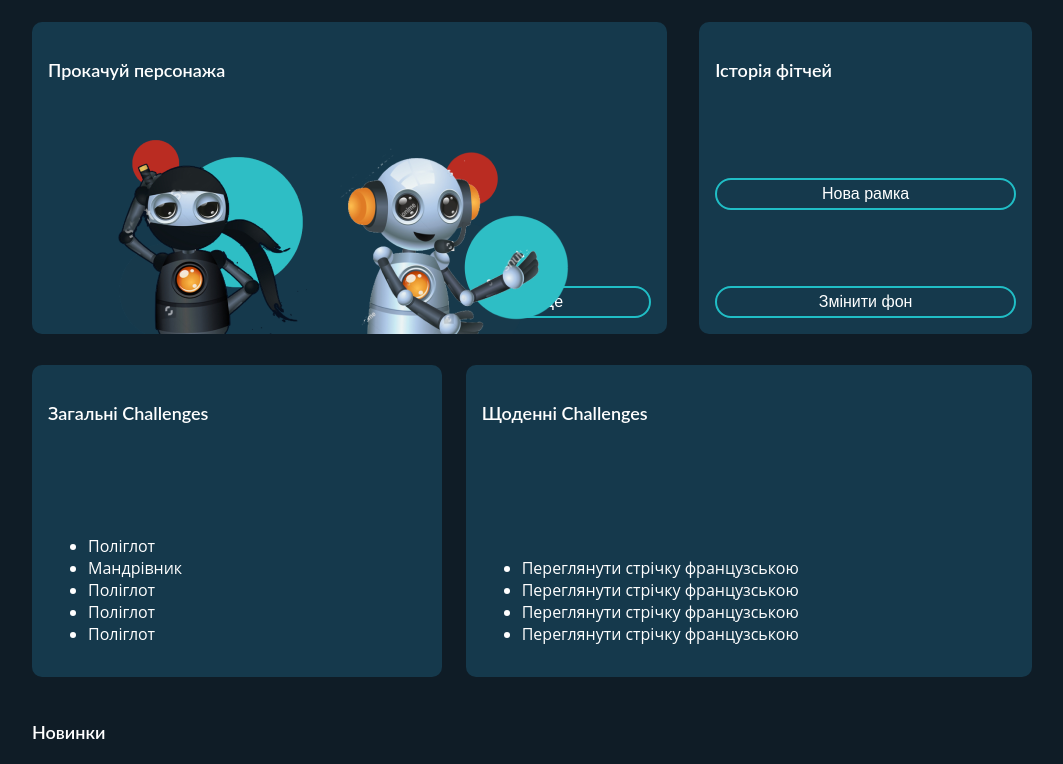
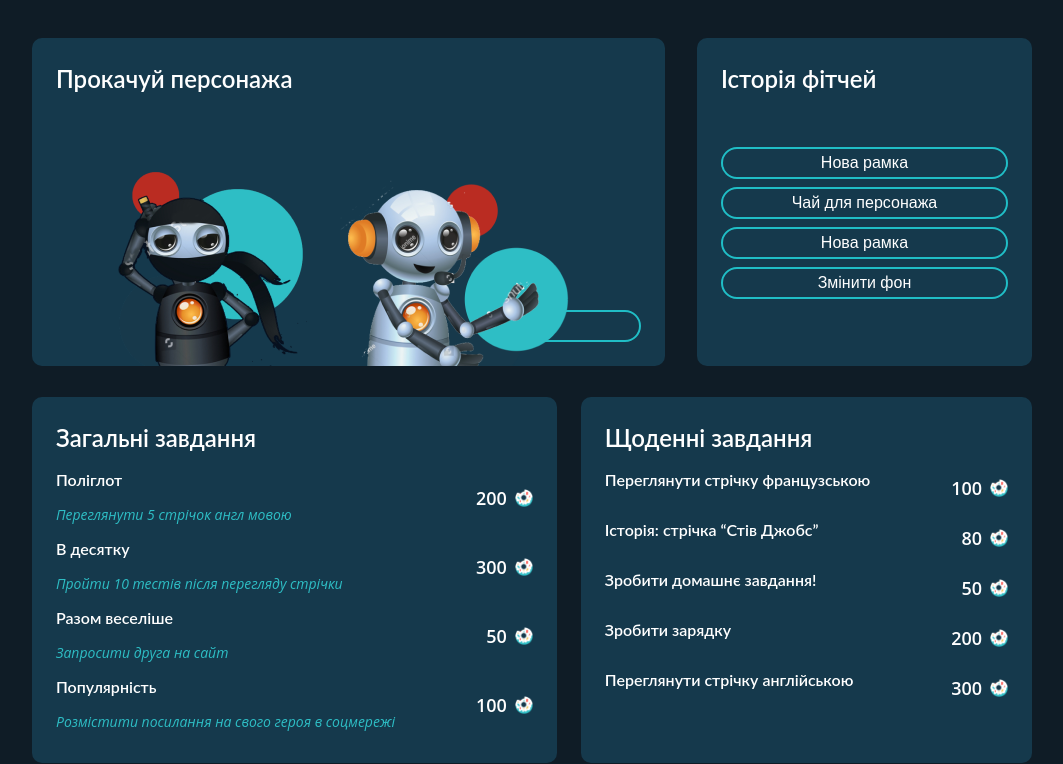
Before and after one commit to Cinema-Challenge/sweet-tv-kids, a React (Create React App) app: page /kids in a window 1280 px wide. Shown: the part 596-1360 px from the top of the page, without its empty margins (108-1171 px from the left). Built offline with nearby package versions, Linux system fonts and the light colour scheme; grey boxes are pictures that could not be loaded.

Commit message:
challenge lists

```diff
--- a/src/components/donuts-amount/DonutsAmount.jsx
+++ b/src/components/donuts-amount/DonutsAmount.jsx
@@ -7,17 +7,18 @@ const DonutsAmountBlock = styled(FlexBlock)`
     align-items: center;
 
     span {
-        font-size: 60px;
+        font-size: ${props => (props.size || '60px')};
+        font-weight: 600;
         margin-right: 8px;
     }
 
     img {
-        max-height: 60px;
+        max-height: ${props => (props.size || '60px')};
     }
 `;
 
-const DonutsAmount = ({donuts}) => (
-    <DonutsAmountBlock>
+const DonutsAmount = ({donuts, size}) => (
+    <DonutsAmountBlock size={size}>
         <span>{donuts}</span>
         <img src={imageSrc} alt="donuts" />
     </DonutsAmountBlock>
--- a/src/components/features-history/FeatutesHistory.jsx
+++ b/src/components/features-history/FeatutesHistory.jsx
@@ -2,12 +2,17 @@ import React from "react";
 import { Block } from '../../styled-components/Block';
 import { Title } from '../../styled-components/Headline';
 import { Button } from '../../styled-components/Button';
+import { FlexBlock } from '../../styled-components/FlexBlock';
 
 const FeaturesList = () => (
     <Block direction="column">
         <Title>Історія фітчей</Title>
-        <Button>Нова рамка</Button>
-        <Button>Змінити фон</Button>
+        <FlexBlock direction="column" justify="center" grow="1">
+            <Button margin="0 0 8px 0">Нова рамка</Button>
+            <Button margin="0 0 8px 0">Чай для персонажа</Button>
+            <Button margin="0 0 8px 0">Нова рамка</Button>
+            <Button>Змінити фон</Button>
+        </FlexBlock>
     </Block>
 )
 
--- a/src/index.css
+++ b/src/index.css
@@ -24,3 +24,8 @@ code {
 .app-container {
   background: #0F1C26;
 }
+
+* {
+  margin: 0;
+  padding: 0;
+}
--- a/src/pages/kids-app/KidsApp.jsx
+++ b/src/pages/kids-app/KidsApp.jsx
@@ -10,18 +10,49 @@ import FeaturesList from '../../components/features-history/FeatutesHistory';
 import UpdateCharacter from '../../components/update-character/UpdateCharacter';
 
 const mainChallenges = [
-    'Поліглот',
-    'Мандрівник',
-    'Поліглот',
-    'Поліглот',
-    'Поліглот'
+    {
+        title: 'Поліглот',
+        desc: 'Переглянути 5 стрічок англ мовою',
+        donutsAmount: '200'
+    },
+    {
+        title: 'В десятку',
+        desc: 'Пройти 10 тестів після перегляду стрічки',
+        donutsAmount: '300'
+    },
+    {
+        title: 'Разом веселіше',
+        desc: 'Запросити друга на сайт',
+        donutsAmount: '50'
+    },
+    {
+        title: 'Популярність',
+        desc: 'Розмістити посилання на свого героя в соцмережі',
+        donutsAmount: '100'
+    }
 ];
 
 const dailyChallenges = [
-    'Переглянути стрічку французською',
-    'Переглянути стрічку французською',
-    'Переглянути стрічку французською',
-    'Переглянути стрічку французською',
+    {
+        title: 'Переглянути стрічку французською',
+        donutsAmount: '100'
+    },
+    {
+        title: 'Історія: стрічка “Стів Джобс”',
+        donutsAmount: '80'
+    },
+    {
+        title: 'Зробити домашнє завдання!',
+        donutsAmount: '50'
+    },
+    {
+        title: 'Зробити зарядку',
+        donutsAmount: '200'
+    },
+    {
+        title: 'Переглянути стрічку англійською',
+        donutsAmount: '300'
+    },
 ];
 
 const moviesListData = [
@@ -101,9 +132,15 @@ const CharacterBlock = styled(FlexBlock)`
     margin-bottom: 16px;
 `;
 
+const SubHeader = styled.div`
+    padding: 24px 0;
+`;
+
 const KidsApp = () => (
     <Container>
-        <p>Головна / Кабінет</p>
+        <SubHeader>
+            <p>Головна / Кабінет</p>
+        </SubHeader>
         <CharacterBlock>
             <Character />
             <CharacterTasks />
@@ -115,8 +152,8 @@ const KidsApp = () => (
         </FlexBlock>
 
         <FlexBlock padding="8px 0">
-            <ChallengeList title="Загальні Challenges" items={mainChallenges} align="24px" />
-            <ChallengeList title="Щоденні Challenges" items={dailyChallenges} />
+            <ChallengeList title="Загальні завдання" items={mainChallenges} marginRight="24px" />
+            <ChallengeList title="Щоденні завдання" items={dailyChallenges} />
         </FlexBlock>
 
 
--- a/src/pages/kids-app/challenge-list/ChallengeList.jsx
+++ b/src/pages/kids-app/challenge-list/ChallengeList.jsx
@@ -1,12 +1,14 @@
 import React from "react";
 import { Block } from '../../../styled-components/Block';
 import { Title } from '../../../styled-components/Headline';
+import ChallengeItem from './challenge-item/ChallengeItem';
 
-const ChallengeList = ({title, items, align}) => (
-    <Block direction="column" align="center" marginRight={align}>
+
+const ChallengeList = ({title, items, marginRight}) => (
+    <Block direction="column" align="center" justify="flex-start" marginRight={marginRight}>
         <Title>{title}</Title>
         <ul>
-            {items.map(item => <li>{item}</li>)}
+            {items.map(item => <ChallengeItem {...item} />)}
         </ul>
     </Block>
 )
--- /dev/null
+++ b/src/pages/kids-app/challenge-list/challenge-item/ChallengeItem.jsx
@@ -0,0 +1,41 @@
+import React from "react";
+import styled from 'styled-components';
+import { FlexBlock } from "../../../../styled-components/FlexBlock";
+import { Title } from '../../../../styled-components/Headline';
+import DonutsAmount from '../../../../components/donuts-amount/DonutsAmount';
+
+const Item = styled.ol`
+    display: flex;
+    justify-content: space-between;
+
+`;
+
+const Desc = styled.p`
+    display: inline-block;
+    color: #2EBEC5;
+    font-style: italic;
+    font-size: 14px;
+`;
+
+const ItemTitle = styled(Title)`
+    cursor: pointer;
+    transition: .3s;
+
+    &:hover {
+        color: #2EBEC5;
+    }
+`;
+
+
+const ChallengeItem = ({title, desc, donutsAmount}) => (
+    <Item>
+        <FlexBlock direction="column" margin="0 0 8px 0">
+            <ItemTitle fz="16px">{title}</ItemTitle>
+            <Desc>{desc}</Desc>
+        </FlexBlock>
+
+        <DonutsAmount donuts={donutsAmount} size="18px"/>
+    </Item>
+)
+
+export default ChallengeItem;
--- a/src/styled-components/Block.js
+++ b/src/styled-components/Block.js
@@ -7,7 +7,7 @@ export const Block = styled.div`
     flex-direction: ${props => (props.direction || 'row')};
     align-item: ${props => (props.align || 'flex-start')};
     flex-grow: ${props => (props.grow || '1')};
-    padding: 16px;
+    padding: 24px;
     margin-bottom: 15px;
     margin-right: ${props => (props.marginRight || '')};
     background: #15394C;
--- a/src/styled-components/Button.js
+++ b/src/styled-components/Button.js
@@ -4,6 +4,7 @@ export const Button = styled.button`
   min-width: 200px;
   display: block;
   font-size: ${props => props.fz || '16px'};
+  margin: ${props => (props.margin)};
   padding: ${props => props.padding || '5px 10px'};
   color: #fff;
   border: 2px solid #20BEC6;
--- a/src/styled-components/FlexBlock.js
+++ b/src/styled-components/FlexBlock.js
@@ -6,4 +6,5 @@ export const FlexBlock = styled.div`
     flex-direction: ${props => (props.direction || 'row')};
     margin: ${props => (props.margin)};
     padding: ${props => (props.padding)};
+    flex-grow:  ${props => (props.grow)};
 `;
--- a/src/styled-components/Headline.js
+++ b/src/styled-components/Headline.js
@@ -9,8 +9,9 @@ export const Headline = styled.h1`
 `;
 
 export const Title = styled.h1`
+    margin-bottom: 8px;
     font-family: Lato,sans-serif;
-    font-size: 18px;
+    font-size: ${props => (props.fz || '24px')};
     line-height: 34px;
     font-weight: 600;
     color: #fff;
```
